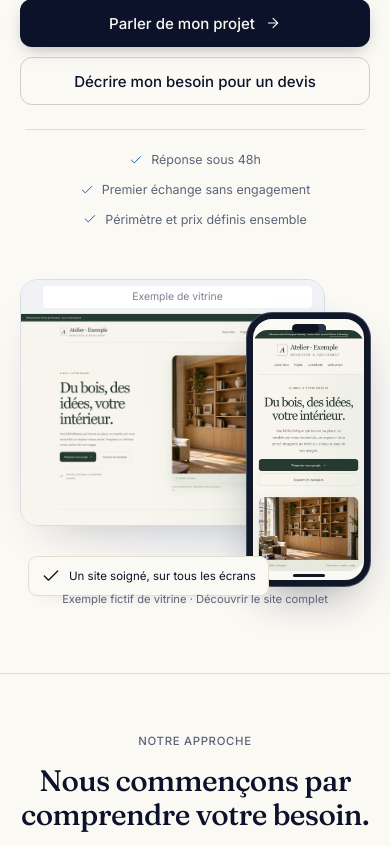
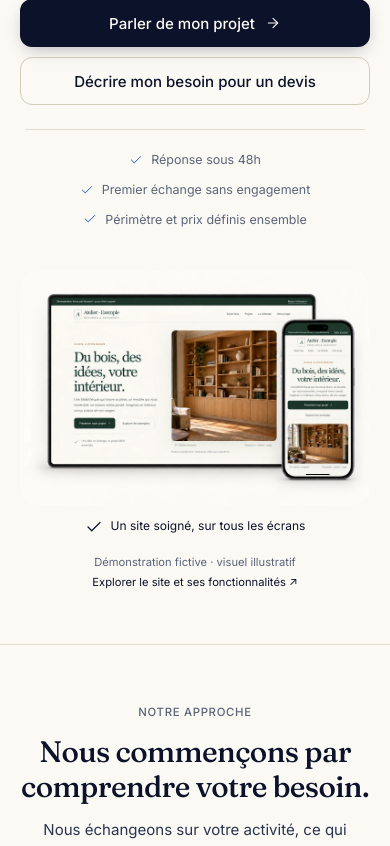
Before and after one commit to AstonDiv1/YC, a Flask app: page / in a window 390 px wide. Shown: the part 426-1272 px from the top of the page. Run offline with Flask 3, Linux system fonts and the light colour scheme.

Commit message:
Refine homepage device illustration and align phone screen (#16)

```diff
--- a/GITH/static/css/site.css
+++ b/GITH/static/css/site.css
@@ -1309,3 +1309,14 @@ section[id]{ scroll-margin-top: calc(var(--header-h) + 20px); }
 .device-screen{overflow:hidden;position:relative;line-height:0;background:#f7f5ee}.device-screen img{display:block;width:100%;height:auto;max-width:100%;object-fit:contain}.desktop-screen{aspect-ratio:1.44}.desktop-screen img{height:100%}.phone-screen{aspect-ratio:390/844;border-radius:17px;isolation:isolate}.phone-screen img{height:100%}.device-phone{right:0}.device-phone::before{top:5px}.browser-toolbar i{display:none}.faq details{padding:0}.faq summary{padding:22px 4px}.faq .accordion-content{padding:0 4px 22px;animation:none!important;max-height:none}.faq .accordion-content p{margin:0}.faq details[open]>.accordion-content{animation:none!important}.faq summary .disclosure-icon{color:var(--muted);border-color:var(--line)}.faq summary:after{display:none}.faq details .accordion-content{display:block}.faq details:not([open]) .accordion-content{display:none}@media(max-width:720px){.phone-screen{border-radius:15px}.device-phone{right:0}.desktop-screen{aspect-ratio:1.44}.faq summary{padding:19px 2px}.faq .accordion-content{padding:0 2px 19px}.proposal-a{min-height:0;padding-bottom:65px}.device-browser{margin-right:0}.device-phone{bottom:5px}.proposal-a .proposal-caption{bottom:-18px}}
 
 button.service-choice{font:inherit;color:var(--ink);text-align:left;width:100%}.service-choice-copy{display:block}.service-choice-copy strong{font-family:var(--font-display);font-size:1.14rem;font-weight:500;display:block;margin-bottom:7px}.service-choice-copy>span{font-size:.85rem;line-height:1.6;display:block;color:var(--ink-soft)}
+
+/* Homepage illustration: photographic device finish matching the approved social visual. */
+.device-composition{align-self:center;margin:0 -18px;width:calc(100% + 36px);min-width:0}
+.hero-devices{display:block;width:100%;height:auto;aspect-ratio:3/2;border-radius:24px}
+.device-composition .visual-tag{position:static;max-width:100%;width:fit-content;margin:4px auto 0;padding:8px 14px;border:0;background:transparent;box-shadow:none;font-size:.8rem;justify-content:center;text-align:center}
+.device-composition .visual-tag .icon{flex:0 0 18px}
+.device-composition .proposal-caption{position:static;margin:12px auto 0;font-size:.73rem;line-height:1.8;max-width:42ch;text-align:center}
+.device-composition .proposal-caption a{color:var(--ink);text-underline-offset:4px}
+@media(max-width:1040px){.device-composition{margin:0;width:100%}}
+@media(max-width:620px){.device-composition{margin-top:12px}.hero-devices{border-radius:16px}.device-composition .visual-tag{font-size:.75rem;margin-top:5px;padding:7px 4px}.device-composition .proposal-caption{font-size:.7rem;margin-top:8px}}
+.hero-device-art{position:relative;line-height:0;isolation:isolate}.device-home-indicator{position:absolute;left:85.05%;top:86.7%;width:7%;height:.55%;border-radius:999px;background:#080b0a;transform:translateX(-50%);pointer-events:none}
--- a/GITH/templates/index.html
+++ b/GITH/templates/index.html
@@ -56,12 +56,11 @@
       </div>
     </div>
 
-    <aside class="proposal-visual proposal-a" aria-label="Aperçu d'une vitrine sur ordinateur et mobile">
-  <div class="device-browser"><div class="browser-toolbar"><i></i><i></i><i></i><span>Exemple de vitrine</span></div><div class="device-screen desktop-screen"><img src="/static/demos/assets/artisan-desktop.jpg" alt="Aperçu réel de notre démonstration de menuiserie sur ordinateur." width="1440" height="1000"></div></div>
-  <div class="device-phone"><div class="device-screen phone-screen"><img src="/static/demos/assets/artisan-mobile.jpg" alt="Le même site de démonstration dans un écran de téléphone." width="390" height="844"></div></div>
-  <div class="visual-tag"><span class="icon" data-icon="check"></span>Un site soigné, sur tous les écrans</div>
-  <p class="proposal-caption">Exemple fictif de vitrine · <a href="/static/demos/artisan.html">Découvrir le site complet</a></p>
-</aside>
+    <aside class="proposal-visual device-composition" aria-label="Illustration de notre démonstration sur ordinateur et mobile">
+      <div class="hero-device-art"><img class="hero-devices" src="/static/demos/assets/accueil-devices-v6.webp" alt="Notre démonstration de menuiserie présentée dans un écran d’ordinateur et un téléphone aux bords fins et arrondis." width="1536" height="1024" fetchpriority="high" decoding="async"><span class="device-home-indicator" aria-hidden="true"></span></div>
+      <div class="visual-tag"><span class="icon" data-icon="check"></span>Un site soigné, sur tous les écrans</div>
+      <p class="proposal-caption">Démonstration fictive · visuel illustratif<br><a href="/static/demos/artisan.html">Explorer le site et ses fonctionnalités <span aria-hidden="true">↗</span></a></p>
+    </aside>
   </div>
 </section>
 
```
Also changed, not shown: GITH/static/demos/assets/accueil-devices-v6.webp (added).
